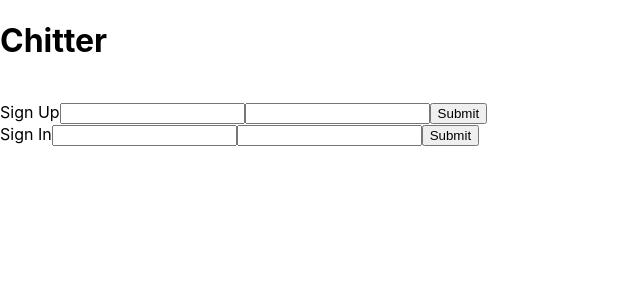
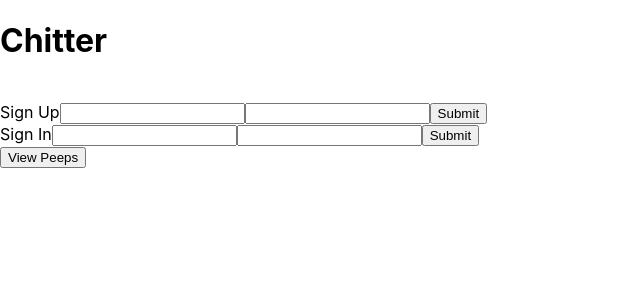
Before and after one commit to Caitlin-cooling/react-chitter-frontend, a React (Create React App) app: page / in a window 1280 px wide. Shown: the top 300 px of the page, without its empty margins (0-640 px from the left). Built offline with nearby package versions, Linux system fonts and the light colour scheme.

Commit message:
ViewPeeps button console.logs peeps

```diff
--- a/src/components/App.js
+++ b/src/components/App.js
@@ -1,5 +1,6 @@
 import React, { Component } from 'react';
 import { User } from './User'
+import { ViewPeeps } from './ViewPeeps'
 
 export default class App extends Component {
   constructor(props) {
@@ -63,6 +64,19 @@
    )
   }
 
+  handleShowPeeps(e) {
+    e.preventDefault();
+    fetch('https://chitter-backend-api.herokuapp.com/peeps')
+    .then(res => res.json())
+    .then(
+      (peeps) => {
+        console.log('peeps', peeps)
+      },
+      (error) => {
+        console.error('Error', error);
+    });
+  }
+
   handleHandleChange(event) {
     this.setState({handleInProgress:event.target.value})
   }
@@ -82,6 +96,7 @@
           handleHandleChange={this.handleHandleChange}
           handlePasswordChange={this.handlePasswordChange}
         />
+        <ViewPeeps handleShowPeeps={this.handleShowPeeps}/>
       </div>
     );
   }
--- /dev/null
+++ b/src/components/ViewPeeps.js
@@ -0,0 +1,5 @@
+import React, { Component } from 'react';
+
+export var ViewPeeps = function(props) {
+  return <button onClick={props.handleShowPeeps}>View Peeps</button>
+}
```
Also changed, not shown: 1 other file (tests, documents, lock files or other folders).
